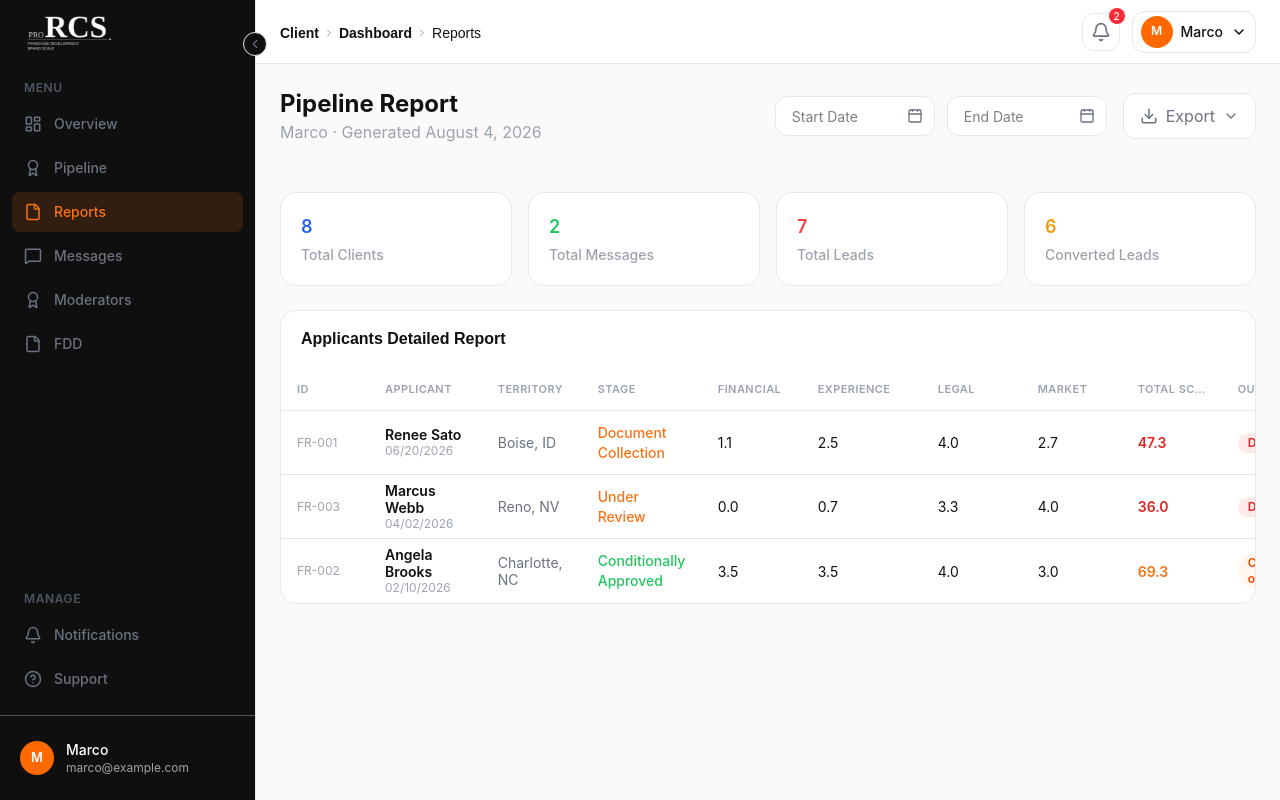
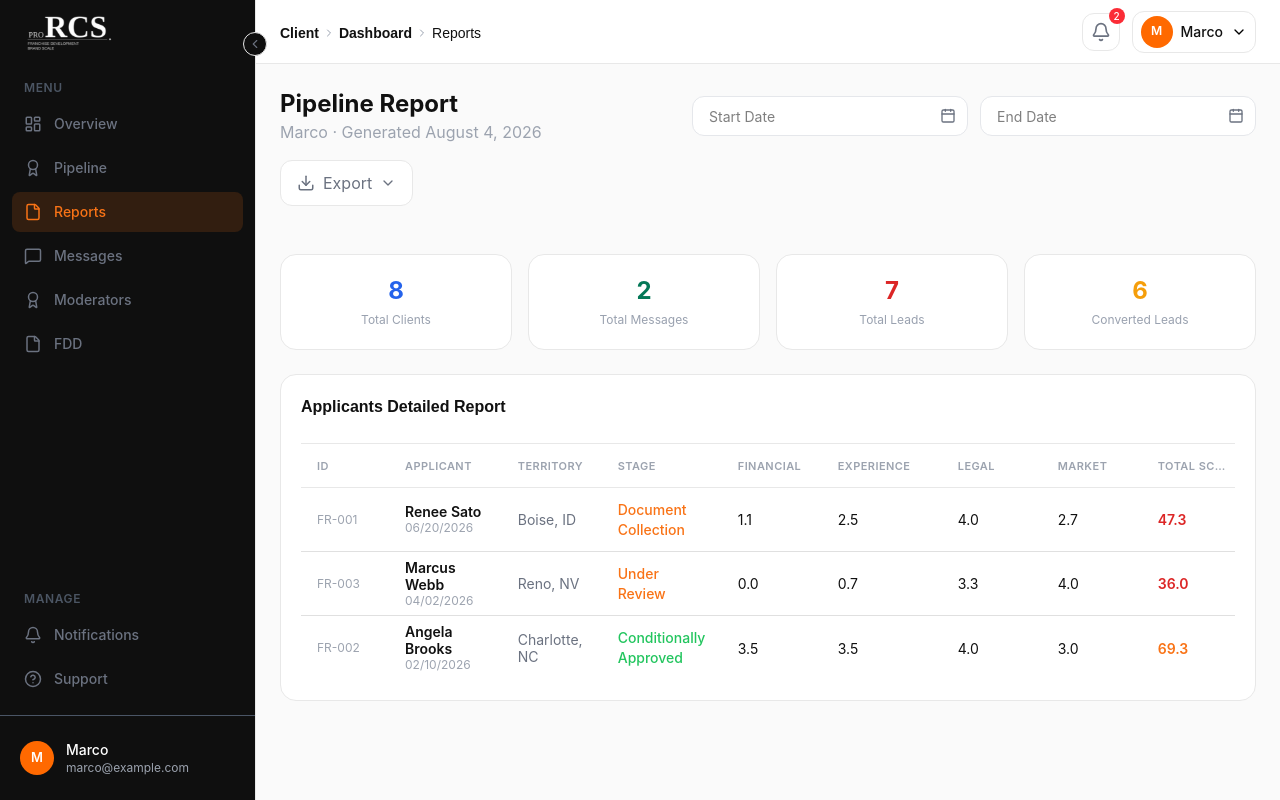
Before and after one commit to hamza-nafasat/rcs-frontend, a React (Vite) app: page /client/dashboard/reports in a window 1280 px wide. Built offline with nearby package versions, Linux system fonts and the light colour scheme.

Commit message:
Report Code Cleaning

```diff
--- a/src/pages/client/reports/Report.jsx
+++ b/src/pages/client/reports/Report.jsx
@@ -18,12 +18,12 @@ const cardData = [
   {
     label: "Total Messages",
     value: "2",
-    valueColor: "#22C55E",
+    valueColor: "#047857",
   },
   {
     label: "Total Leads",
     value: "7",
-    valueColor: "#EF4444",
+    valueColor: "#DC2626",
   },
   {
     label: "Converted Leads",
@@ -56,19 +56,14 @@ const Report = () => {
         onDateChange={handleDateChange}
       />
 
-<section className="mt-6 gap-4 grid grid-cols-2 lg:grid-cols-4">
+      <section className="sm:mt-6 gap-4 grid grid-cols-2 lg:grid-cols-4">
         {cardData.map((card, index) => (
           <Card key={index} className="h-full">
-            <div className="flex flex-col gap-1">
-              <h2
-                className="text-lg font-semibold"
-                style={{ color: card.valueColor }}
-              >
+            <div className="flex flex-col gap-1 text-center">
+              <h2 className="heading-lg" style={{ color: card.valueColor }}>
                 {card.value}
               </h2>
-              <p className="text-xs sm:text-sm font-medium text-muted">
-                {card.label}
-              </p>
+              <p className="text-card-subheading">{card.label}</p>
             </div>
           </Card>
         ))}
--- /dev/null
+++ b/src/pages/client/reports/components/DateField.jsx
@@ -0,0 +1,37 @@
+import { Calendar } from "lucide-react";
+import Input from "../../../../components/shared/Input";
+
+const DateField = ({ placeholder, value, onChange, name, min, max }) => {
+  return (
+    <div className="relative">
+      <Input
+        type="text"
+        placeholder={placeholder}
+        aria-label={placeholder}
+        value={value}
+        readOnly
+        icon={<Calendar size={16} />}
+      />
+      <input
+        type="date"
+        name={name}
+        value={value}
+        min={min}
+        max={max}
+        onChange={onChange}
+        tabIndex={-1}
+        aria-label={placeholder}
+        onClick={(event) => {
+          try {
+            event.currentTarget.showPicker();
+          } catch {
+            /* Ignore error if showPicker is not available */
+          }
+        }}
+        className="absolute inset-0 z-10 cursor-pointer opacity-0"
+      />
+    </div>
+  );
+};
+
+export default DateField;
--- a/src/pages/client/reports/components/DetailedReport.jsx
+++ b/src/pages/client/reports/components/DetailedReport.jsx
@@ -1,9 +1,7 @@
-import { useMemo, useState } from "react";
+import { useMemo } from "react";
 import DataTable from "react-data-table-component";
-import { Eye } from "lucide-react";
-import {
-  getRecommendation,
-} from "../../dashboard/data/scorecardData";
+import { getRecommendation } from "../../dashboard/data/scorecardData";
+import Card from "../../../../components/shared/Card";
 
 const scoreColor = (score) => {
   if (score >= 80) return "var(--color-revenue)";
@@ -19,8 +17,7 @@ const stageColor = (stage) => {
   return "var(--color-primary)";
 };
 
-const categoryValue = (row, key) =>
-  (row.categories?.[key] ?? 0).toFixed(1);
+const categoryValue = (row, key) => (row.categories?.[key] ?? 0).toFixed(1);
 
 const customStyles = {
   table: {
@@ -62,18 +59,14 @@ const customStyles = {
   },
 };
 
-const DetailedReport = ({ applicants = [],  }) => {
-  const [selected, setSelected] = useState(null);
-
+const DetailedReport = ({ applicants = [] }) => {
   const columns = useMemo(
     () => [
       {
         name: "ID",
         selector: (row) => row.id,
         width: "88px",
-        cell: (row) => (
-          <span className="text-xs text-muted">{row.id}</span>
-        ),
+        cell: (row) => <span className="text-xs text-muted">{row.id}</span>,
       },
       {
         name: "Applicant",
@@ -89,9 +82,7 @@ const DetailedReport = ({ applicants = [],  }) => {
       {
         name: "Territory",
         selector: (row) => row.territory,
-        cell: (row) => (
-          <span className="text-secondary">{row.territory}</span>
-        ),
+        cell: (row) => <span className="text-secondary">{row.territory}</span>,
       },
       {
         name: "Stage",
@@ -110,7 +101,9 @@ const DetailedReport = ({ applicants = [],  }) => {
         name: "Financial",
         selector: (row) => row.categories?.financial ?? 0,
         cell: (row) => (
-          <span className="text-tertiary">{categoryValue(row, "financial")}</span>
+          <span className="text-tertiary">
+            {categoryValue(row, "financial")}
+          </span>
         ),
       },
       {
@@ -118,7 +111,9 @@ const DetailedReport = ({ applicants = [],  }) => {
         selector: (row) => row.categories?.experience ?? 0,
         width: "120px",
         cell: (row) => (
-          <span className="text-tertiary">{categoryValue(row, "experience")}</span>
+          <span className="text-tertiary">
+            {categoryValue(row, "experience")}
+          </span>
         ),
       },
       {
@@ -167,11 +162,12 @@ const DetailedReport = ({ applicants = [],  }) => {
   );
 
   return (
-    <article className="overflow-hidden rounded-2xl border color-border bg-white">
-      <header className="flex items-center justify-between px-5 py-4">
+    <Card className="overflow-hidden rounded-2xl border color-border bg-white">
+      <header className="flex items-center justify-between ">
         <h2 className="card-heading">Applicants Detailed Report</h2>
       </header>
 
+      <section className="mt-6 overflow-hidden border-t color-border">
         <DataTable
           columns={columns}
           data={applicants}
@@ -179,7 +175,8 @@ const DetailedReport = ({ applicants = [],  }) => {
           highlightOnHover
           responsive
         />
-    </article>
+      </section>
+    </Card>
   );
 };
 
--- a/src/pages/client/reports/components/ReportHeading.jsx
+++ b/src/pages/client/reports/components/ReportHeading.jsx
@@ -1,54 +1,20 @@
-import { Calendar, FileSpreadsheet, FileText, ChevronDown, Download } from "lucide-react";
-
+import { FileSpreadsheet, FileText, ChevronDown, Download } from "lucide-react";
 import Button from "../../../../components/shared/Button";
 import Dropdown from "../../../../components/shared/Dropdown";
-import Input from "../../../../components/shared/Input";
-
-const DateField = ({ placeholder, value, onChange, name, min, max }) => {
-  return (
-    <div className="relative">
-      <Input
-        type="text"
-        placeholder={placeholder}
-        aria-label={placeholder}
-        value={value}
-        readOnly
-        icon={<Calendar size={16} />}
-      />
-      <input
-        type="date"
-        name={name}
-        value={value}
-        min={min}
-        max={max}
-        onChange={onChange}
-        tabIndex={-1}
-        aria-label={placeholder}
-        onClick={(event) => {
-          try {
-            event.currentTarget.showPicker();
-          } catch {
-            /* native click still opens the picker */
-          }
-        }}
-        className="absolute inset-0 z-10 cursor-pointer opacity-0"
-      />
-    </div>
-  );
-};
+import DateField from "./DateField";
 
 const ReportHeading = ({ heading, subheading, dates, onDateChange }) => {
   return (
     <section className="flex flex-wrap items-center justify-between gap-3 sm:gap-4">
       {/* Heading */}
-      <div className="mr-auto">
+      <header className="mr-auto">
         <h1 className="heading-lg text-tertiary">{heading}</h1>
         <p className="text-muted">{subheading}</p>
-      </div>
+      </header>
 
       {/* Date range */}
-      <div className="flex w-full items-center gap-2 sm:w-auto sm:gap-3">
-        <div className="min-w-0 flex-1 sm:w-40 sm:flex-none">
+      <section className="flex w-full items-center gap-2 sm:w-auto sm:gap-3">
+        {/* <div className="min-w-0 flex-1 sm:w-40 sm:flex-none"> */}
         <DateField
           placeholder="Start Date"
           name="startDate"
@@ -56,8 +22,8 @@ const ReportHeading = ({ heading, subheading, dates, onDateChange }) => {
           onChange={onDateChange}
           max={dates.endDate || undefined}
         />
-        </div>
-        <div className="min-w-0 flex-1 sm:w-40 sm:flex-none">
+        {/* </div> */}
+        {/* <div className="min-w-0 flex-1 sm:w-40 sm:flex-none"> */}
         <DateField
           placeholder="End Date"
           name="endDate"
@@ -65,16 +31,16 @@ const ReportHeading = ({ heading, subheading, dates, onDateChange }) => {
           onChange={onDateChange}
           min={dates.startDate || undefined}
         />
-        </div>
-      </div>
+        {/* </div> */}
+      </section>
 
       {/* Actions */}
-      <div className="flex w-full items-center justify-end gap-2 sm:w-auto sm:gap-3">
+      <section className="flex w-full items-center justify-end gap-2 sm:w-auto sm:gap-3">
         <Dropdown
           trigger={
             <Button
               type="icon"
-              className="px-3! py-2! sm:px-4! sm:py-2.5! text-xs sm:text-base border color-border text-secondary bg-white!"
+              className="px-3! py-2! sm:px-4! sm:py-2.5! text-base border color-border text-secondary bg-white!"
               textClassName="flex items-center gap-2"
             >
               <Download size={18} />
@@ -109,7 +75,7 @@ const ReportHeading = ({ heading, subheading, dates, onDateChange }) => {
             </div>
           </button>
         </Dropdown>
-      </div>
+      </section>
     </section>
   );
 };
```
Lines whose indentation alone changed are shown as unchanged.
